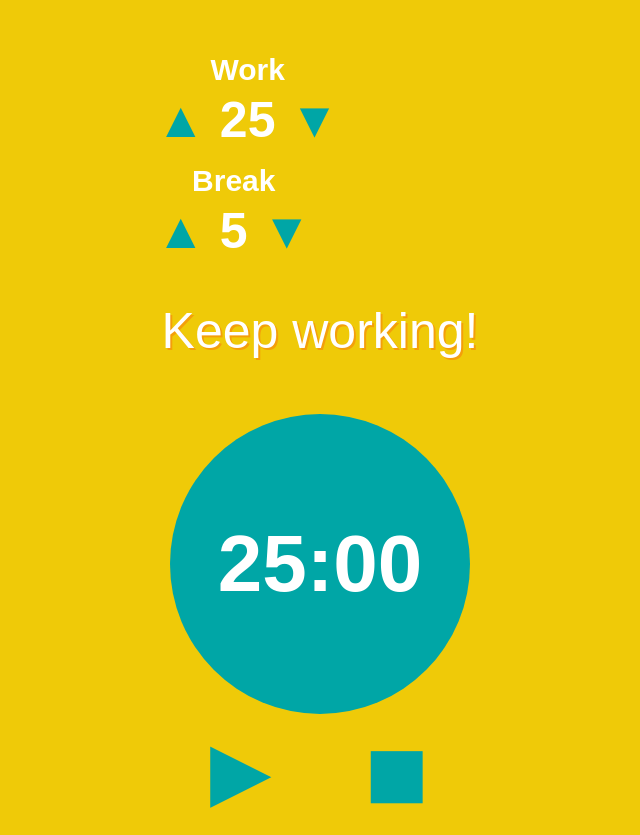
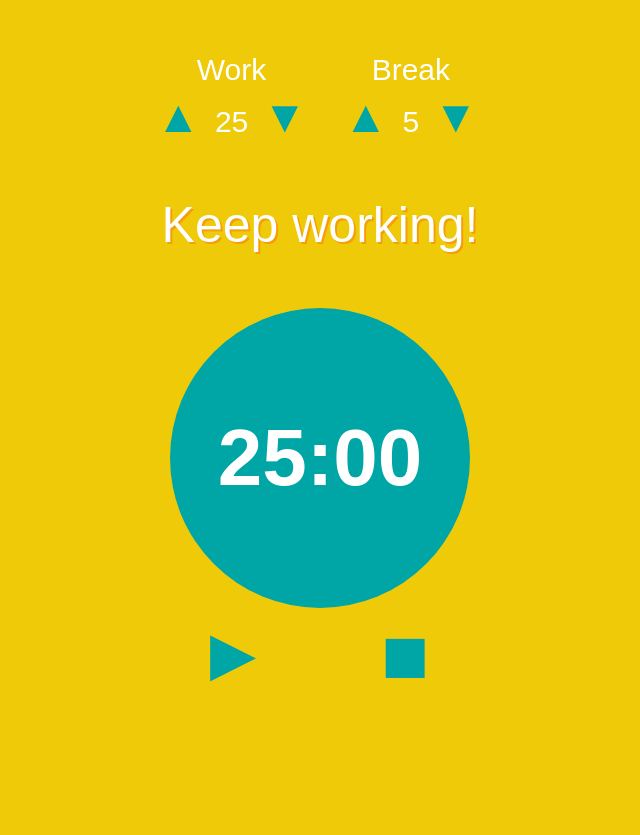
Before and after one commit to marinarose92/pomodoro_timer, a plain HTML site: page index.html in a window 1280 px wide. Shown: the whole page, without its empty margins (320-960 px from the left). After the commit the page ends 800 px from the top, so only its background shows below. Drawn offline with Linux system fonts and the light colour scheme.

Commit message:
fixed script tag

```diff
--- a/index.html
+++ b/index.html
@@ -9,8 +9,8 @@
   </head>
   <body id="body">
     <div class="container">
-			<div id="sessions-container">
-      <div class="work-sessions">
+	    <div id="sessions-container">
+            <div class="work-sessions">
         Work<br>
         <button id="increase-work">▲</button>
         <p id="work-session"></p>
@@ -32,7 +32,7 @@
     <button id="stop-timer">◼</button>
     </div>
 		</div>
-    <script src="/script.js"></script>
-    <script src="/aysnc.js"></script>
+    <script src="script.js"></script>
+    <script src="aysnc.js"></script>
   </body>
 </html>
--- a/style.css
+++ b/style.css
@@ -28,7 +28,7 @@ button:focus {
 #start-timer, #stop-timer {
 	padding:10px;
   text-align:center;
-	font-size:80px;
+	font-size:60px;
 		background-color:#EFCA08;
 	color:#00A6A6;
 	border:none;
@@ -69,12 +69,12 @@ cursor: pointer;
 #increase-work, #decrease-work, #increase-break, #decrease-break {
 	background-color:#EFCA08;
 	color:#00A6A6;
-	font-size:50px;
+	font-size:45px;
 	cursor: pointer;
 }
 #break-session, #work-session {
 	color:white;
-	font-size:50px;
+	font-size:30px;
 }
 .break-sessions, .work-sessions {
 	color:white;
@@ -83,16 +83,16 @@ cursor: pointer;
 	text-align:center;
 	margin-top:30px;
 	height:20px;
-	margin-right:50px;
-	font-weight:bold;
+	margin-right:20px;
 }
 #text {
 	color:white;
 	font-size: 50px;
 	font-weight:strong;
 	text-shadow: 2px 2px #F49F0A;
-	margin-top:50px;
+	margin-top:0px;
 	text-align:center;
 	margin-left:20%;
 	margin-right:20%;
+	margin-top:60px;
 }
```
